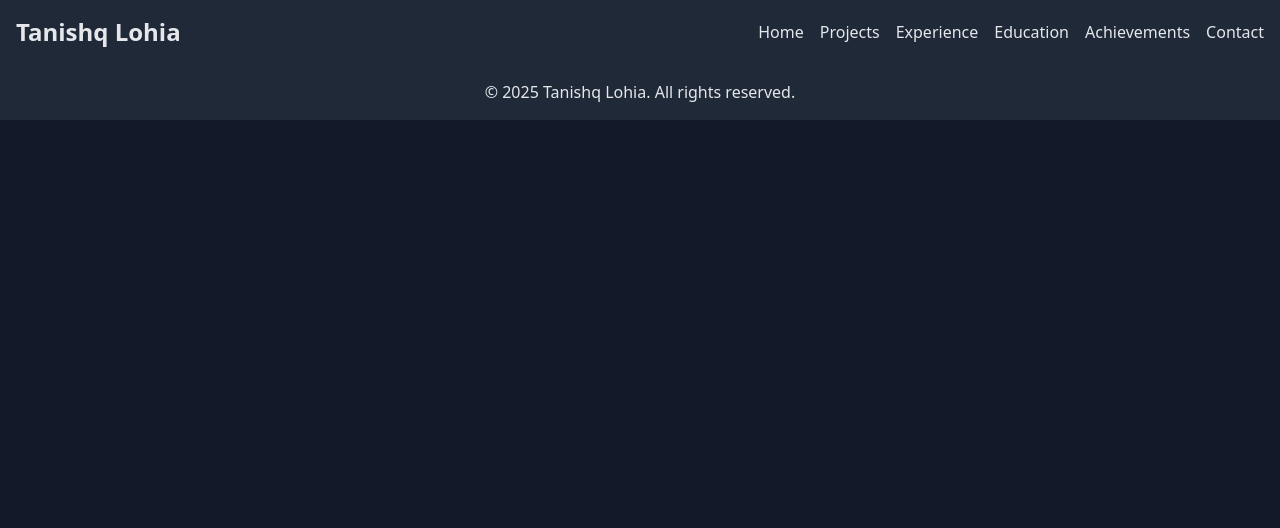
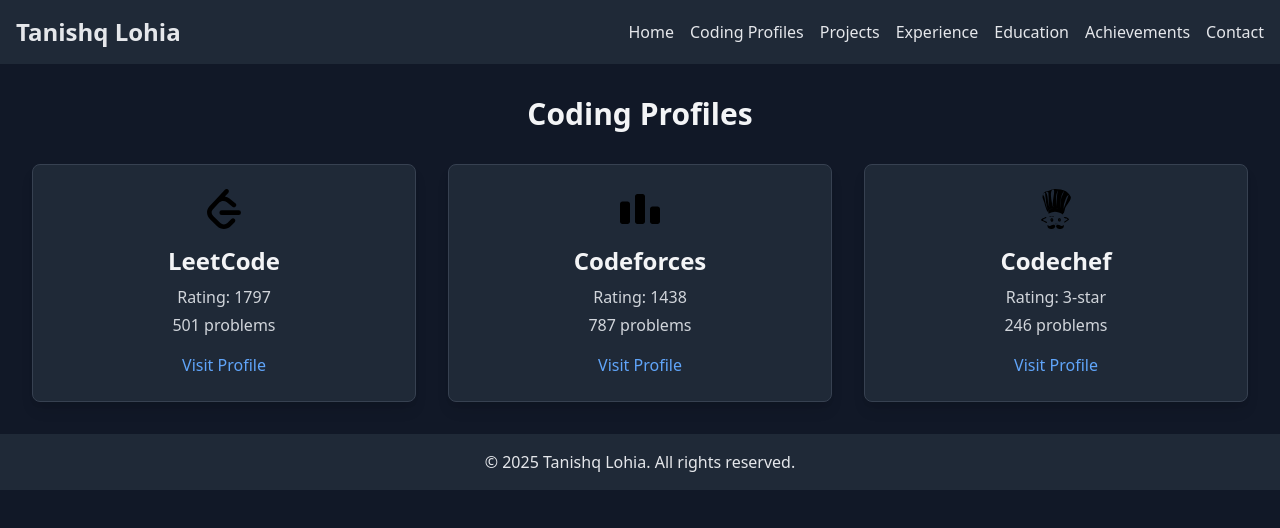
Before and after one commit to tanishq2507/Tanishq-s-Portfolio-Website, a React (Create React App) app in the folder my-portfolio/: page /coding-profiles in a window 1280 px wide. Shown: the top 528 px of the page. Built offline with nearby package versions, Linux system fonts and the light colour scheme.

Commit message:
Added Coding Profiles section

```diff
--- a/my-portfolio/src/App.js
+++ b/my-portfolio/src/App.js
@@ -8,6 +8,7 @@
 import Achievements from './components/Achievements';
 import Contact from './components/Contact';
 import Footer from './components/Footer';
+import CodingProfiles from './components/CodingProfiles';
 
 function App() {
   // Always enable dark mode by adding the "dark" class to the <html> element
@@ -26,6 +27,7 @@
           <Route path="/education" element={<Education />} />
           <Route path="/achievements" element={<Achievements />} />
           <Route path="/contact" element={<Contact />} />
+          <Route path="/coding-profiles" element={<CodingProfiles />} />
         </Routes>
         <Footer />
       </div>
--- /dev/null
+++ b/my-portfolio/src/components/CodingProfiles.js
@@ -0,0 +1,77 @@
+import React, { useEffect, useState } from 'react';
+import { motion } from 'framer-motion';
+import { useLocation } from 'react-router-dom';
+import { SiLeetcode, SiCodeforces, SiCodechef } from 'react-icons/si';
+
+const profiles = [
+  {
+    name: "LeetCode",
+    rating: "1797",
+    solved: "501 problems",
+    icon: <SiLeetcode className="w-10 h-10" />,
+    link: "https://leetcode.com/u/tanishqlohia/"
+  },
+  {
+    name: "Codeforces",
+    rating: "1438",
+    solved: "787 problems",
+    icon: <SiCodeforces className="w-10 h-10" />,
+    link: "https://codeforces.com/profile/tanishq2507"
+  },
+  {
+    name: "Codechef",
+    rating: "3-star",
+    solved: "246 problems",
+    icon: <SiCodechef className="w-10 h-10" />,
+    link: "https://www.codechef.com/users/tanishq2507"
+  }
+];
+
+const CodingProfiles = () => {
+  const location = useLocation();
+  const [animationKey, setAnimationKey] = useState(0);
+
+  useEffect(() => {
+    setAnimationKey(prev => prev + 1);
+  }, [location.pathname]);
+
+  return (
+    <section className="p-8 bg-gray-900 transition-colors duration-300">
+      <h2 className="text-3xl font-bold text-center text-gray-100 mb-8">Coding Profiles</h2>
+      <div className="grid gap-8 md:grid-cols-3">
+        {profiles.map((profile, index) => (
+          <motion.div
+            key={`${animationKey}-${index}`}
+            initial={{ opacity: 0, scale: 0.9 }}
+            animate={{ opacity: 1, scale: 1 }}
+            transition={{ duration: 0.5, delay: index * 0.1 }}
+            className="flex flex-col items-center border border-gray-700 rounded-lg p-6 shadow-lg hover:shadow-2xl transition-shadow bg-gray-800"
+          >
+            <div className="mb-4">
+              {profile.icon}
+            </div>
+            <h3 className="text-2xl font-semibold mb-2 text-gray-100">{profile.name}</h3>
+            <p className="mb-1 text-gray-300">
+              Rating: <span className="font-medium">{profile.rating}</span>
+            </p>
+            {profile.solved && (
+              <p className="mb-4 text-gray-300">
+                {profile.solved}
+              </p>
+            )}
+            <a
+              href={profile.link}
+              target="_blank"
+              rel="noopener noreferrer"
+              className="text-blue-400 hover:underline mt-auto"
+            >
+              Visit Profile
+            </a>
+          </motion.div>
+        ))}
+      </div>
+    </section>
+  );
+};
+
+export default CodingProfiles;
--- a/my-portfolio/src/components/Navbar.js
+++ b/my-portfolio/src/components/Navbar.js
@@ -11,11 +11,13 @@
         <h2 className="text-2xl font-bold">Tanishq Lohia</h2>
         <div className="hidden md:flex space-x-4">
           <Link to="/" className="hover:text-gray-400">Home</Link>
+          <Link to="/coding-profiles" className="hover:text-gray-400">Coding Profiles</Link>
           <Link to="/projects" className="hover:text-gray-400">Projects</Link>
           <Link to="/experience" className="hover:text-gray-400">Experience</Link>
           <Link to="/education" className="hover:text-gray-400">Education</Link>
           <Link to="/achievements" className="hover:text-gray-400">Achievements</Link>
           <Link to="/contact" className="hover:text-gray-400">Contact</Link>
+
         </div>
         <div className="md:hidden">
           <button
@@ -30,11 +32,13 @@
         <div className="md:hidden mt-2">
           <div className="flex flex-col space-y-2">
             <Link onClick={() => setIsOpen(false)} to="/" className="block hover:text-gray-400">Home</Link>
+            <Link onClick={() => setIsOpen(false)} to="/coding-profiles" className="block hover:text-gray-400">Coding Profiles</Link>
             <Link onClick={() => setIsOpen(false)} to="/projects" className="block hover:text-gray-400">Projects</Link>
             <Link onClick={() => setIsOpen(false)} to="/experience" className="block hover:text-gray-400">Experience</Link>
             <Link onClick={() => setIsOpen(false)} to="/education" className="block hover:text-gray-400">Education</Link>
             <Link onClick={() => setIsOpen(false)} to="/achievements" className="block hover:text-gray-400">Achievements</Link>
             <Link onClick={() => setIsOpen(false)} to="/contact" className="block hover:text-gray-400">Contact</Link>
+
           </div>
         </div>
       )}
```
